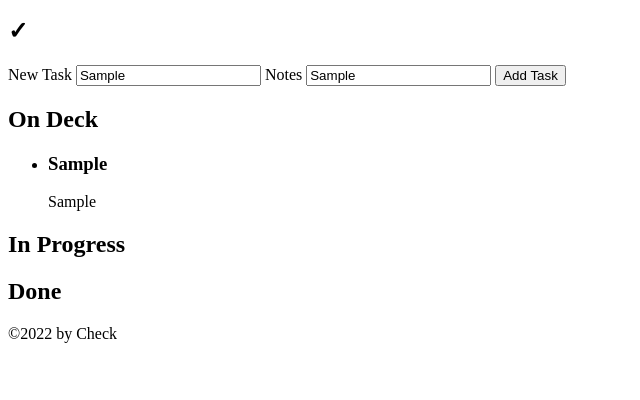
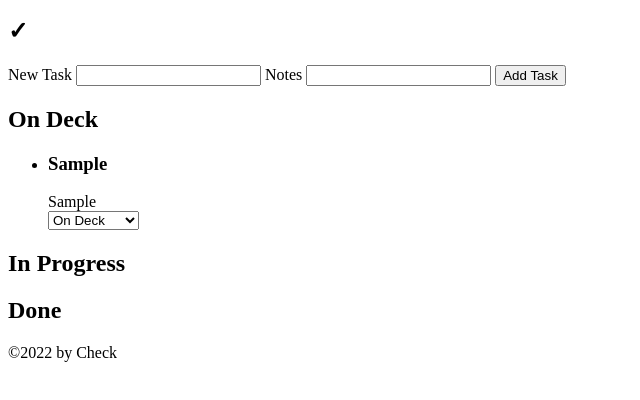
Before and after one commit to jamesIVdeveloper/check, a plain HTML site: page index.html in a window 1280 px wide. Both pictures are taken after typing "Sample", "Sample" into the empty fields and a click on the button "Add Task". Shown: the part 50-450 px from the top of the page, without its empty margins (0-640 px from the left). Drawn offline with nearby package versions, Linux system fonts and the light colour scheme.

Commit message:
change task location based on task status

```diff
--- a/assets/js/script.js
+++ b/assets/js/script.js
@@ -1,30 +1,148 @@
 var formEl = document.querySelector("#create-new-task-form");
 var onDeckEl = document.querySelector(".on-deck-list");
+var inProgressEl = document.querySelector(".in-progress");
+var doneEl = document.querySelector(".done");
+var pageContentEl = document.querySelector(".page-content");
 
-// create task function
+var taskIdCounter = 0;
 
-var createTask = function (event) {
+var tasks = [];
+
+// handle form submit
+
+var taskFormHandler = function (event) {
   event.preventDefault();
   var taskInput = document.querySelector(".new-task").value;
   var notesInput = document.querySelector(".notes").value;
 
+  if (!taskInput) {
+    alert("You must provide a task");
+    return false;
+  }
+
+  document.querySelector(".new-task").value = "";
+  document.querySelector(".notes").value = "";
+
+  var isEdit = formEl.hasAttribute("data-task-id");
+
+  if (isEdit) {
+    var taskId = formEl.getAttribute("data-task-id");
+    completeEditTask(taskInput, notesInput, taskId);
+  } else {
+    var taskDataObj = {
+      task: taskInput,
+      notes: notesInput,
+      status: "on deck",
+    };
+  }
+
+  createTask(taskDataObj);
+};
+
+// create task function
+
+var createTask = function (taskDataObj) {
   var listItemEl = document.createElement("li");
   listItemEl.className = "task-item";
+  listItemEl.setAttribute("data-task-id", taskIdCounter);
 
   var taskEl = document.createElement("div");
   taskEl.className = "task";
 
   taskEl.innerHTML =
     "<h3 class='task-name'>" +
-    taskInput +
+    taskDataObj.task +
     "</h3><span class='task-notes'>" +
-    notesInput +
+    taskDataObj.notes +
     "</span>";
 
   listItemEl.appendChild(taskEl);
-  onDeckEl.appendChild(listItemEl);
+
+  var taskActionsEl = createTaskActions(taskIdCounter);
+  listItemEl.appendChild(taskActionsEl);
+
+  switch (taskDataObj.status) {
+    case "on deck":
+      taskActionsEl.querySelector(
+        "select[name='status-change']"
+      ).selectedIndex = 0;
+      onDeckEl.append(listItemEl);
+      break;
+    case "in progress":
+      taskActionsEl.querySelector(
+        "select[name='status-change']"
+      ).selectedIndex = 1;
+      inProgressEl.append(listItemEl);
+      break;
+    case "done":
+      taskActionsEl.querySelector(
+        "select[name='status-change']"
+      ).selectedIndex = 2;
+      doneEl.append(listItemEl);
+      break;
+    default:
+      console.log("Something went wrong!");
+  }
+
+  taskDataObj.id = taskIdCounter;
+
+  tasks.push(taskDataObj);
+
+  taskIdCounter++;
+
+  // onDeckEl.appendChild(listItemEl);
+};
+
+// create task actions
+
+var createTaskActions = function (taskId) {
+  var actionaContainerEl = document.createElement("div");
+  actionaContainerEl.className = "task-actions";
+
+  // change status dropdown
+  var statusSelectEl = document.createElement("select");
+  statusSelectEl.setAttribute("name", "status-change");
+  statusSelectEl.setAttribute("data-task-id", taskId);
+  statusSelectEl.className = "select-status";
+  actionaContainerEl.appendChild(statusSelectEl);
+  // create status options
+  var statusChoices = ["On Deck", "In Progress", "Done"];
+
+  for (var i = 0; i < statusChoices.length; i++) {
+    var statusOptionEl = document.createElement("option");
+    statusOptionEl.setAttribute("value", statusChoices[i]);
+    statusOptionEl.textContent = statusChoices[i];
+
+    statusSelectEl.appendChild(statusOptionEl);
+  }
+
+  return actionaContainerEl;
+};
+
+// handle task status change
+
+var taskStatusChangeHandler = function (event) {
+  var taskId = event.target.getAttribute("data-task-id");
+
+  var statusValue = event.target.value.toLowerCase();
+
+  var taskSelected = document.querySelector(
+    ".task-item[data-task-id='" + taskId + "']"
+  );
+
+  if (statusValue === "on deck") {
+    onDeckEl.appendChild(taskSelected);
+  } else if (statusValue === "in progress") {
+    inProgressEl.appendChild(taskSelected);
+  } else if (statusValue === "done") {
+    doneEl.appendChild(taskSelected);
+  }
 };
 
 // add task
 
-formEl.addEventListener("submit", createTask);
+formEl.addEventListener("submit", taskFormHandler);
+
+// change status
+
+pageContentEl.addEventListener("change", taskStatusChangeHandler);
--- a/index.html
+++ b/index.html
@@ -12,7 +12,7 @@
       <h2>Check</h2>
       <h2>&#10003;</h2>
     </header>
-    <main>
+    <main class="page-content" id="page-content">
       <form id="create-new-task-form">
         <label for="new-task">New Task</label>
         <input type="text" name="new-task" class="new-task" required />
@@ -36,6 +36,11 @@
       </section>
     </main>
     <footer>&copy;2022 by Check</footer>
+    <script
+      src="https://code.jquery.com/jquery-3.6.0.min.js"
+      integrity="sha256-/xUj+3OJU5yExlq6GSYGSHk7tPXikynS7ogEvDej/m4="
+      crossorigin="anonymous"
+    ></script>
     <script src="./assets/js/script.js"></script>
   </body>
 </html>
```
